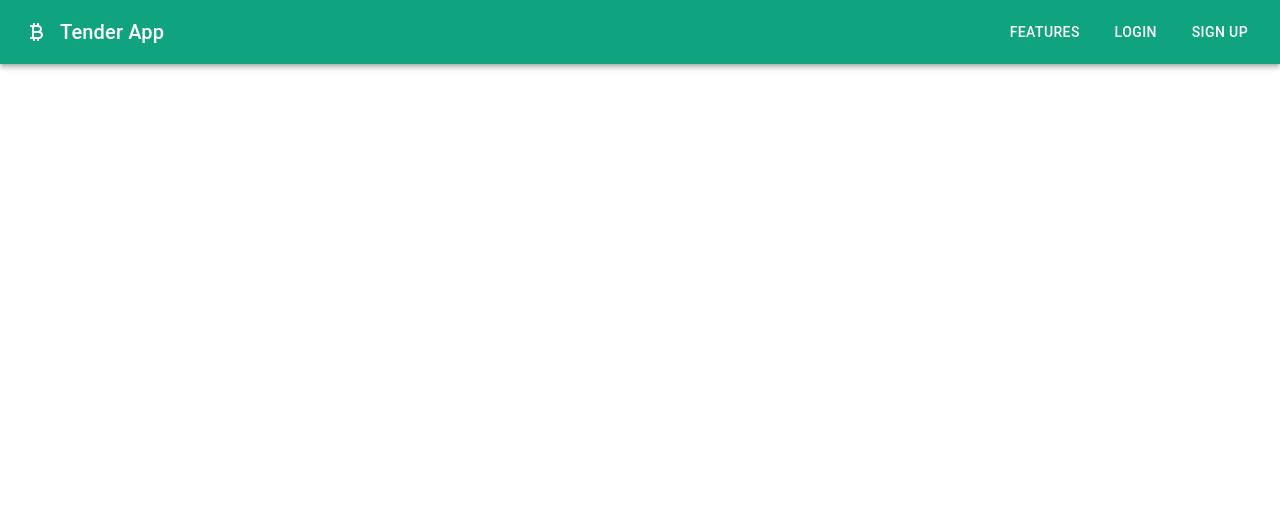
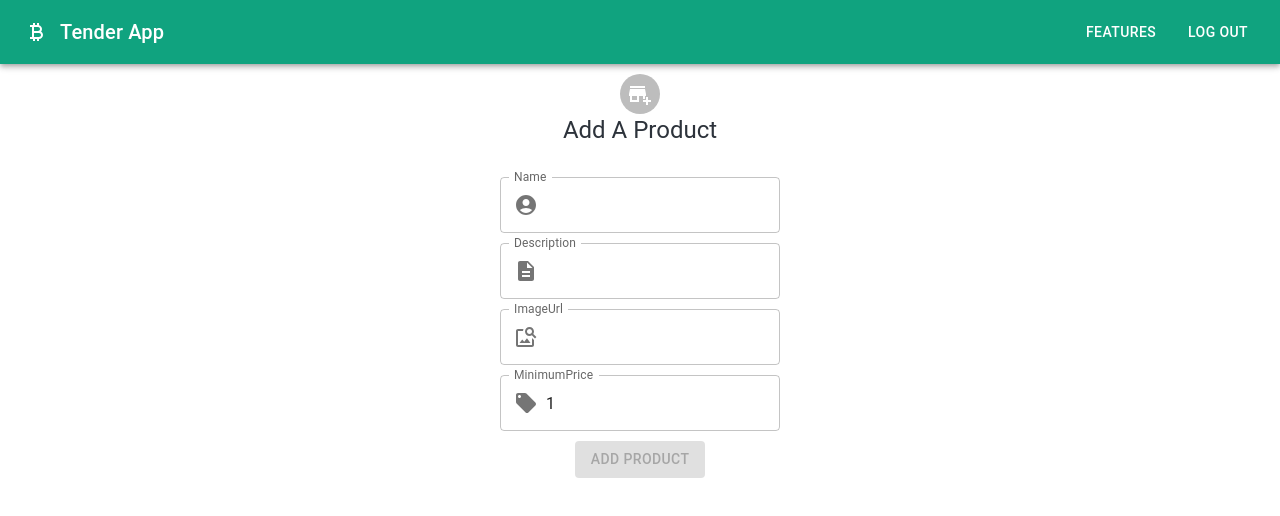
Before and after one commit to GuyDayan/auction-frontend, a React (Create React App) app: page /features/add-product in a window 1280 px wide. Shown: the top 516 px of the page. Built offline with nearby package versions, Linux system fonts and the light colour scheme.

Commit message:
features and add product menu

```diff
--- a/src/App.js
+++ b/src/App.js
@@ -5,6 +5,7 @@ import Login from "./js/Login";
 import SignUp from "./js/SignUp";
 import Navbar from "./js/Navbar"
 import Features from "./js/Features";
+import {AddProduct} from "./js/AddProduct";
 
 function App() {
   return (
@@ -13,10 +14,11 @@ function App() {
           <Navbar/>
           <Routes>
               <Route>
-                  <Route path={"/"} element={<Login/>}></Route>
-                  <Route path={"/login"} element={<Login/>}></Route>
-                  <Route path={"/signup"} element={<SignUp/>}></Route>
-                  <Route path={"/features"} element={<Features/>}></Route>
+                  <Route path={"/"} element={<Login/>}/>
+                  <Route path={"/login"} element={<Login/>}/>
+                  <Route path={"/signup"} element={<SignUp/>}/>
+                  <Route path={"/features"} element={<Features/>}/>
+                  <Route path={"/features/add-product"} element={<AddProduct />} />
               </Route>
           </Routes>
       </BrowserRouter>
--- /dev/null
+++ b/src/css/features.css
@@ -0,0 +1,11 @@
+.featuresMenu {
+    height: available;
+    width: 30%;
+    margin: 20px auto;
+}
+
+.featuresList{
+    margin: 5px auto;
+    display: flex;
+    flex-direction: column;
+}
--- /dev/null
+++ b/src/js/AddProduct.js
@@ -0,0 +1,98 @@
+import Avatar from "@mui/material/Avatar";
+import {Button, FormControl, InputAdornment, Link, TextField, Typography} from "@mui/material";
+import AccountCircle from "@mui/icons-material/AccountCircle";
+import AddBusinessIcon from '@mui/icons-material/AddBusiness';
+import ImageSearchIcon from '@mui/icons-material/ImageSearch';
+import LocalOfferIcon from '@mui/icons-material/LocalOffer';
+import DescriptionIcon from '@mui/icons-material/Description';
+import FrontWarnings from "./FrontWarnings";
+import BackErrors from "./BackErrors";
+import React from "react";
+import {useState} from "react";
+import {
+    descriptionWarningMessage,
+    handleDisableButton,
+    minimumPriceWarning,
+    productNameWarning,
+} from "./Utils";
+
+export function AddProduct(props){
+    const [productName, setProductName] = useState('');
+    const [description, setDescription] = useState('');
+    const [imgUrl, setImgUrl] = useState('');
+    const [minPrice, setMinPrice] = useState(1);
+
+    function handleSubmit(){
+        console.log('added a product')
+    }
+
+    return(
+        <div>
+            <div className={"avatar-container"}>
+                <Avatar className={"avatar"}>
+                    <AddBusinessIcon />
+                </Avatar>
+            </div>
+            <div>
+                <Typography className={"login-title"} component="h1" variant="h5">
+                    Add A Product
+                </Typography>
+            </div>
+            <div>
+                <div className={"form-container"}>
+                    <div className={"form-field"}>
+                        <FormControl variant={"standard"}>
+                            <TextField id={"name"} type={"text"} label={"Name"} value={productName} onChange={e=>setProductName(e.target.value)} variant={"outlined"} InputProps={{
+                                startAdornment: (
+                                    <InputAdornment position="start">
+                                        <AccountCircle />
+                                    </InputAdornment>
+                                ),
+                            }}/>
+                        </FormControl>
+                    </div>
+                    <div className={"form-field"}>
+                        <FormControl variant={"standard"}>
+                            <TextField id={"description"} type={"text"} label={"Description"} variant={"outlined"} value={description} onChange={e=>setDescription(e.target.value)} InputProps={{
+                                startAdornment: (
+                                    <InputAdornment position="start">
+                                        <DescriptionIcon />
+                                    </InputAdornment>
+                                ),
+                            }}/>
+                        </FormControl>
+                    </div>
+                    <div className={"form-field"}>
+                        <FormControl variant={"standard"}>
+                            <TextField id={"imgUrl"} type={"text"} label={"ImageUrl"} variant={"outlined"} value={imgUrl} onChange={e=>setImgUrl(e.target.value)} InputProps={{
+                                startAdornment: (
+                                    <InputAdornment position="start">
+                                        <ImageSearchIcon />
+                                    </InputAdornment>
+                                ),
+                            }}/>
+                        </FormControl>
+                    </div>
+                    <div className={"form-field"}>
+                        <FormControl variant={"standard"}>
+                            <TextField id={"minPrice"} type={"text"} label={"MinimumPrice"} variant={"outlined"} value={minPrice} onChange={e=>setMinPrice(e.target.value)} InputProps={{
+                                startAdornment: (
+                                    <InputAdornment position="start">
+                                        <LocalOfferIcon />
+                                    </InputAdornment>
+                                ),
+                            }}/>
+                        </FormControl>
+                    </div>
+                    {productName.length > 0 && <FrontWarnings message = {productNameWarning(productName)}/>}
+                    {description.length > 0 && <FrontWarnings message={descriptionWarningMessage(description)} />}
+                    {/*check image url is valid*/}
+                    {minPrice !== 0 && <FrontWarnings message={minimumPriceWarning(minPrice)} />}
+                    <div className={"form-field"}>
+                        <Button type={"submit"} variant={"contained"} disabled={handleDisableButton("AddProduct",{productName,description, minPrice , imgUrl})} onClick={handleSubmit}>Add Product</Button>
+                    </div>
+                </div>
+            </div>
+        </div>
+    )
+}
--- a/src/js/Features.js
+++ b/src/js/Features.js
@@ -1,8 +1,31 @@
-import React from 'react';
+import React, {useState} from 'react';
+import "../css/features.css"
+import {Button} from "@mui/material";
+import {useEffect} from "react";
+import Cookies from "js-cookie";
+import {useNavigate} from "react-router-dom";
 
 function Features(props) {
+    const [loggedIn,setLoggedIn]= useState(true);
+    const navigate = useNavigate();
+
+    useEffect(() => {
+        const token = Cookies.get("token");
+        if (token !== undefined){
+            setLoggedIn(true)
+        }
+    }, []);
+
+
+
     return (
-        <div>Features</div>
+        <div className={"featuresMenu"}>
+            <div className={"featuresList"}>
+                <Button variant="outlined" disabled={!loggedIn} onClick={()=>navigate('add-product', {replace: true})}>Add A Product</Button>
+                <Button variant="outlined" disabled={!loggedIn}>My Auctions</Button>
+                <Button variant="outlined" disabled={!loggedIn}>My Products</Button>
+            </div>
+        </div>
     );
 }
 
--- a/src/js/Globals.js
+++ b/src/js/Globals.js
@@ -5,3 +5,4 @@ export const FEATURES_PATH = 'features';
 
 export const MINIMAL_PASSWORD_LENGTH = 6;
 export const MINIMAL_USERNAME_LENGTH = 6;
+export const MINIMAL_DESCRIPTION_LENGTH = 10;
--- a/src/js/Navbar.js
+++ b/src/js/Navbar.js
@@ -1,11 +1,29 @@
 import {Toolbar, AppBar, IconButton, Typography, Stack, Button} from "@mui/material";
 import { CurrencyBitcoin as BitcoinIcon } from '@mui/icons-material';
 import {useNavigate} from "react-router-dom";
+import {useState} from "react";
+import {useEffect} from "react";
+import Cookies from "js-cookie";
+import {FEATURES_PATH} from "./Globals";
 
 
 function Navbar() {
 
     const navigate = useNavigate();
+    const [loggedIn,setLoggedIn] = useState(true);
+
+    useEffect(() => {
+        const token = Cookies.get("token");
+        if (token !== undefined){
+            setLoggedIn(true)
+        }
+    }, []);
+
+    function handleLogOut(){
+        Cookies.remove();
+        setLoggedIn(false);
+        navigate('/login')
+    }
 
 
 
@@ -20,9 +38,17 @@ function Navbar() {
                     Tender App
                 </Typography>
                 <Stack direction={'row'} spacing={2} marginLeft={'auto'}>
-                    <Button onClick={()=>navigate("features")} color={"inherit"}>Features</Button>
-                    <Button onClick={()=>navigate("login")} color={"inherit"}>Login</Button>
-                    <Button onClick={()=>navigate("signup")} color={"inherit"}>Sign Up</Button>
+                    { !loggedIn ?
+                        <>
+                        <Button onClick={() => navigate("login")} color={"inherit"}>Login</Button>
+                        <Button onClick={()=>navigate("signup")} color={"inherit"}>Sign Up</Button>
+                        </>
+                        :
+                        <>
+                            <Button onClick={()=>navigate("features")} color={"inherit"}>Features</Button>
+                            <Button onClick={handleLogOut} color={"inherit"}>Log Out</Button>
+                        </>
+                    }
                 </Stack>
             </Toolbar>
         </AppBar>
--- a/src/js/Utils.js
+++ b/src/js/Utils.js
@@ -1,4 +1,4 @@
-import {MINIMAL_PASSWORD_LENGTH, MINIMAL_USERNAME_LENGTH} from "./Globals";
+import {MINIMAL_DESCRIPTION_LENGTH, MINIMAL_PASSWORD_LENGTH, MINIMAL_USERNAME_LENGTH} from "./Globals";
 
 export const usernameWarningMessage = (username) => {
     let usernameMessage = "";
@@ -25,8 +25,58 @@ export const passwordWarningMessage = (password) => {
     return passwordMessage
 }
 
+export const  fullNameWarningMessage =(fullName) => {
+    const nameRegex = /^[a-zA-Z]{2,}\s[a-zA-Z]{2,}$/;
+    let fullNameMessage ='';
+
+    if (!nameRegex.test(fullName)) {
+        fullNameMessage = "Full name must contain at least 2 chars and only letters"
+    }
+    return fullNameMessage;
+}
+
+export const emailWarningMessage=(email) => {
+    const emailRegex = /^[^\s@]+@[^\s@]+\.[^\s@]+$/;
+    let emailMessage =''
+
+
+    if (!emailRegex.test(email)) {
+        emailMessage ="email is not valid"
+    }
+
+    return emailMessage;
+}
+
+export const productNameWarning=(productName) => {
+    const regex = /^[a-zA-Z0-9\s]+$/;
+    let productNameMessage =''
+
+
+    if (!regex.test(productName)) {
+        productNameMessage ="Product name must contain letters and/or numbers"
+    }
+
+    return productNameMessage;
+}
+
+export const descriptionWarningMessage = (description) => {
+    let descriptionMessage = "";
+    if (description.length < MINIMAL_DESCRIPTION_LENGTH){
+        descriptionMessage = "Description must contain at least 10 chars"
+    }
+    return descriptionMessage;
+}
+
+export const minimumPriceWarning =(minPrice) => {
+    let minPriceMessage = '';
+    if(minPrice <= 0){
+        minPriceMessage = "Minimum Price should be more than 0"
+    }
+    return minPriceMessage;
+}
+
 export const handleDisableButton = (type,obj) => {
-    if (type == "login"){
+    if (type === "login"){
         const {username,password} = obj
         let loginDisable = true;
         if (username.length >= MINIMAL_USERNAME_LENGTH){
@@ -38,7 +88,7 @@ export const handleDisableButton = (type,obj) => {
         }
         return loginDisable;
     }
-    if (type == "sign-up"){
+    if (type === "sign-up"){
         let signUpDisable = true;
         const {username , password , repeatPassword , fullName} = obj
         if (username.length >= MINIMAL_USERNAME_LENGTH){
@@ -54,6 +104,18 @@ export const handleDisableButton = (type,obj) => {
         return signUpDisable;
     }
 
+    if(type ==="AddProduct"){
+        let addProductDisable = true;
+        const {productName,description, minPrice , imgUrl} = obj;
+        if(productName.length > 0){
+            if(description.length > MINIMAL_DESCRIPTION_LENGTH){
+                if(minPrice >= 1){
+                    addProductDisable = false;
+                }
+            }
+        }
+        return addProductDisable;
+    }
 
   }
 
```
Also changed, not shown: src/js/SignUp.js (+10 -9 lines).
